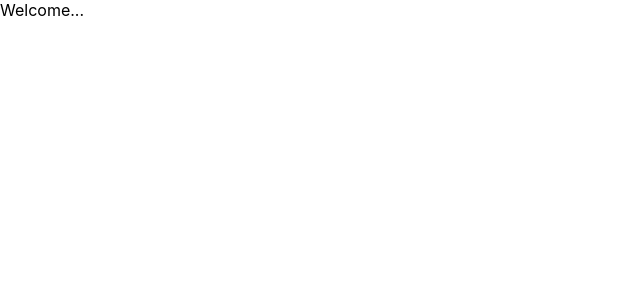
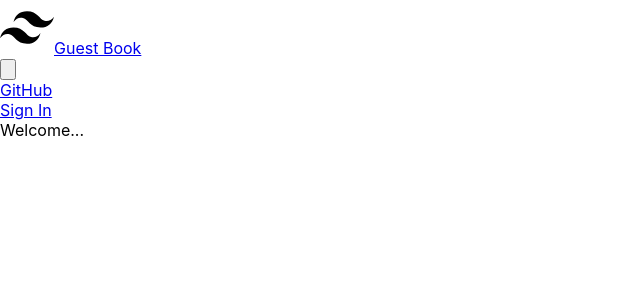
Before and after one commit to emmaodia/blockstack-guestbook, a React (Create React App) app: page / in a window 1280 px wide. Shown: the top 300 px of the page, without its empty margins (0-640 px from the left). Built offline with nearby package versions, Linux system fonts and the light colour scheme.

Commit message:
Added Header Navigation to App.js

```diff
--- a/src/App.js
+++ b/src/App.js
@@ -1,10 +1,15 @@
 import React from 'react';
-import logo from './logo.svg';
-import './App.css';
+import { BrowserRouter } from "react-router-dom";
+import Header from './Components/Header';
 
 function App() {
   return (
-   <div>Welcome...</div>
+    <>
+      <BrowserRouter>
+        <Header />
+      </BrowserRouter>
+     <div>Welcome...</div>
+    </>
   );
 }
 
```
